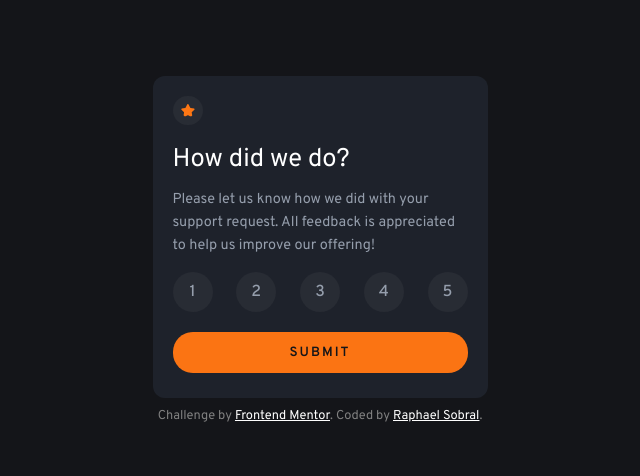
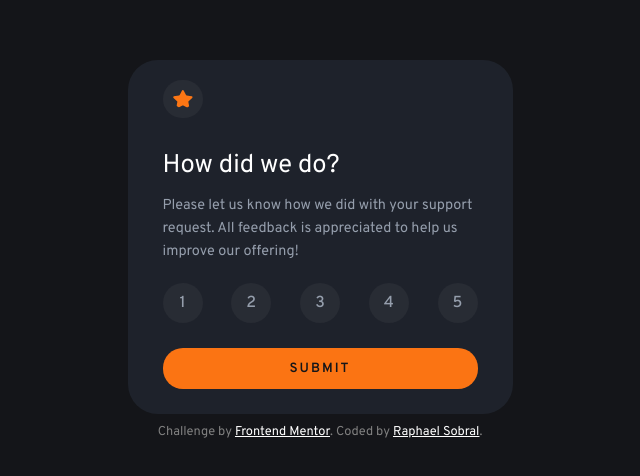
Before and after one commit to raphaelsobral/studies, a plain HTML site: page challenge-018/index.html in a window 1280 px wide. Shown: the part 150-626 px from the top of the page, without its empty margins (320-960 px from the left). Drawn offline with Linux system fonts and the light colour scheme.

Commit message:
style: ajusta espaçamento, bordas e tamanho dos card para desktop

```diff
--- a/challenge-018/assets/css/style.css
+++ b/challenge-018/assets/css/style.css
@@ -150,3 +150,28 @@ button {
 .attribution a {
     color:white;
 }
+
+@media screen and (min-width: 1024px) {
+    .card, .thx-card {
+        padding: 20px 35px;
+        max-width: 385px;
+        border-radius: 30px;
+    }
+
+    .thx-card {
+        padding: 35px 28px;
+    }
+
+    .card img {
+        width: 40px;
+        padding: 10px;
+    }
+
+    .card h1 {
+        margin-top: 25px;
+    }
+
+    label {
+        margin: 20px 0;
+    }
+}
```
